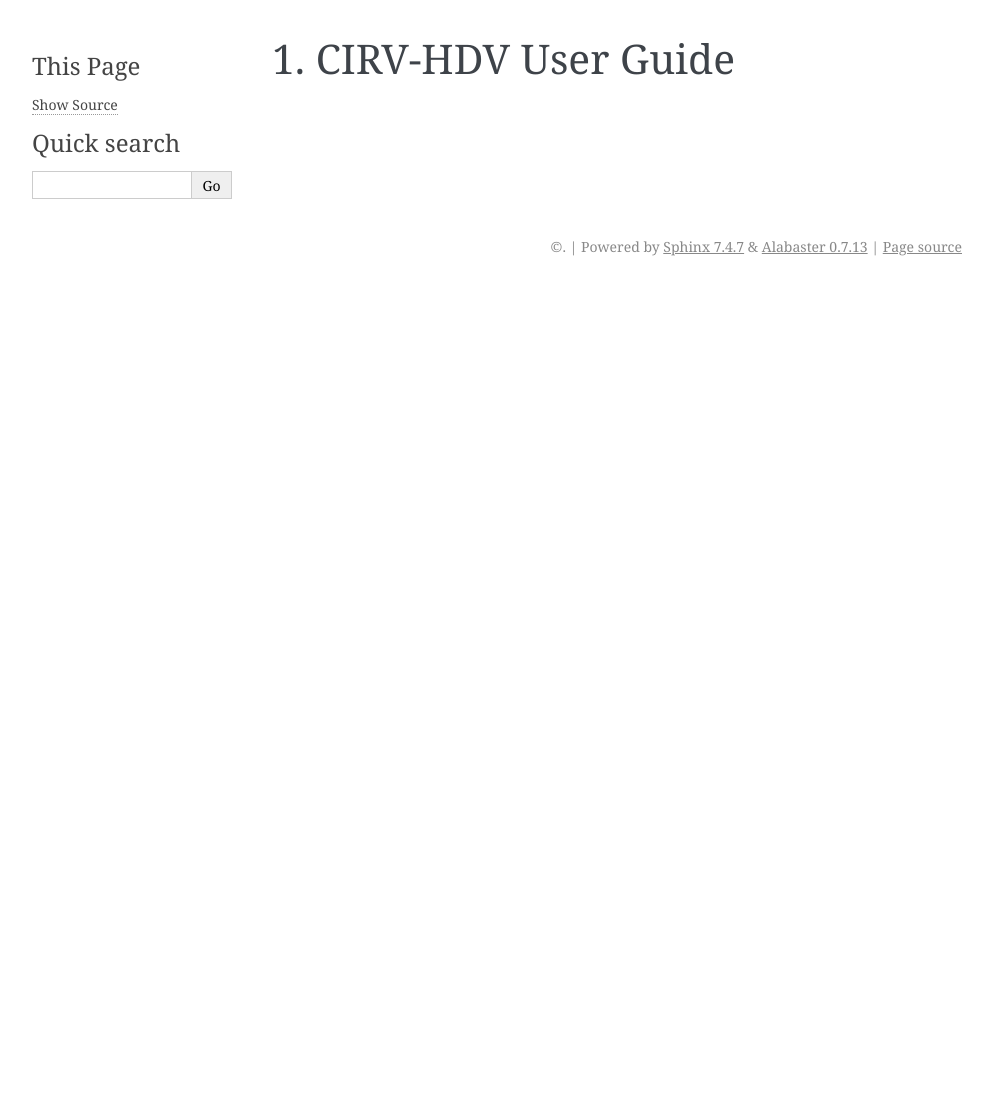
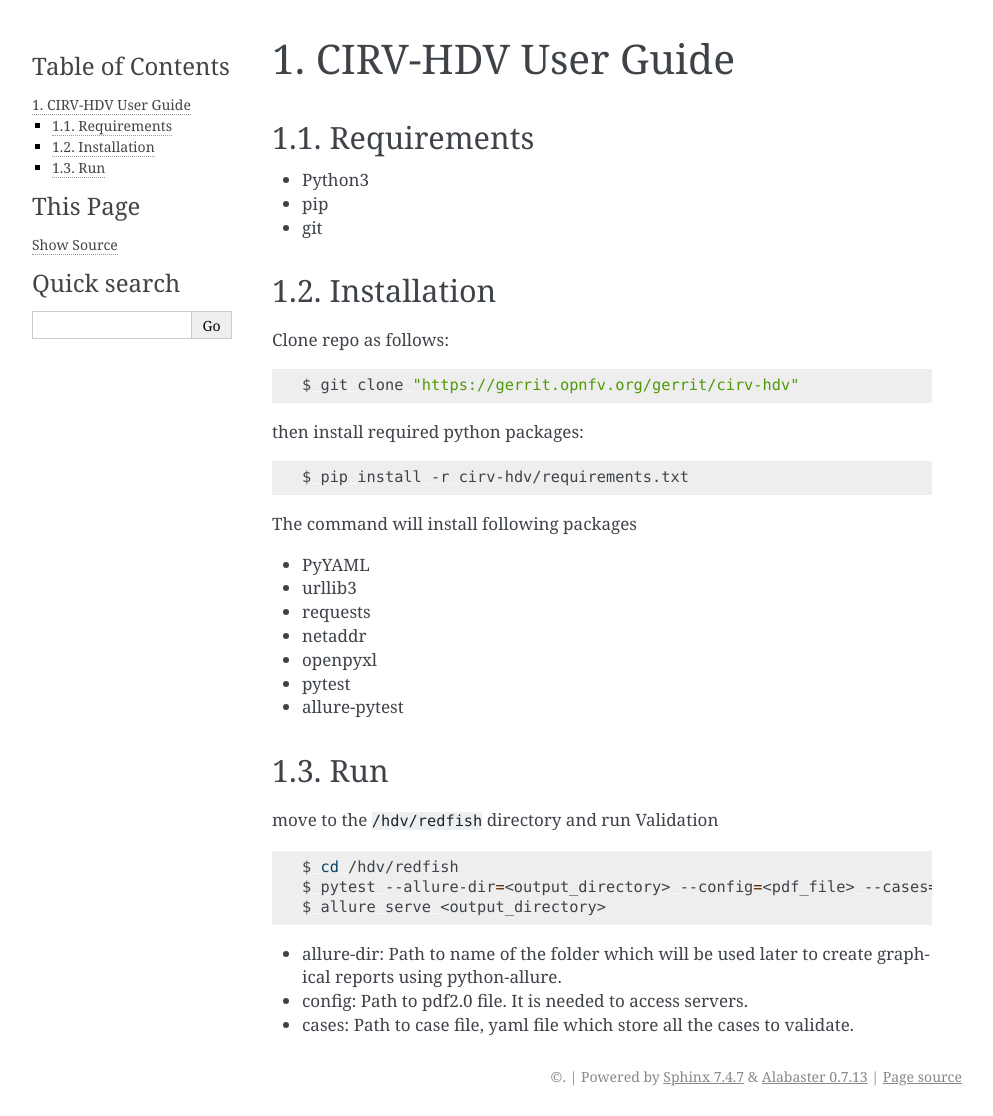
Before and after one commit to opnfv/cirv-hdv, a Sphinx documentation site: the page built from docs/release/userguide/index.rst, in a window 1280 px wide. Shown: the whole page, without its empty margins (148-1141 px from the left). Built offline with Sphinx 7.4.7, drawn with Linux system fonts in a browser that asks for light colours; before the commit the page ends 900 px from its top, so only the background shows below that.

Commit message:
Documention and minor changes for easy installation
Signed-off-by: Shubham Mishra <shivam828787@gmail.com>
Change-Id: I42caa10e0b775724c0304107b565695825a73d65

```diff
--- a/docs/release/userguide/index.rst
+++ b/docs/release/userguide/index.rst
@@ -4,3 +4,52 @@
 
 CIRV-HDV User Guide
 ===================
+
+Requirements
+^^^^^^^^^^^^
+* Python3
+* pip
+* git
+
+Installation
+^^^^^^^^^^^^^
+
+Clone repo as follows:
+
+.. code-block:: bash
+
+      $ git clone "https://gerrit.opnfv.org/gerrit/cirv-hdv"
+
+
+then install required python packages:
+
+.. code-block:: bash
+
+      $ pip install -r cirv-hdv/requirements.txt
+
+The command will install following packages
+
+* PyYAML
+* urllib3
+* requests
+* netaddr
+* openpyxl
+* pytest
+* allure-pytest
+
+Run
+^^^^
+
+move to the ``/hdv/redfish`` directory and run Validation
+
+.. code-block:: bash
+
+      $ cd /hdv/redfish
+      $ pytest --allure-dir=<output_directory> --config=<pdf_file> --cases=<cases_file> hdv_redfish.pytest
+      $ allure serve <output_directory>
+
+* allure-dir: Path to name of the folder which will be used later to create graphical reports using python-allure.
+
+* config: Path to pdf2.0 file. It is needed to access servers.
+
+* cases: Path to case file, yaml file which store all the cases to validate.
```
Also changed, not shown: 2 other files.
